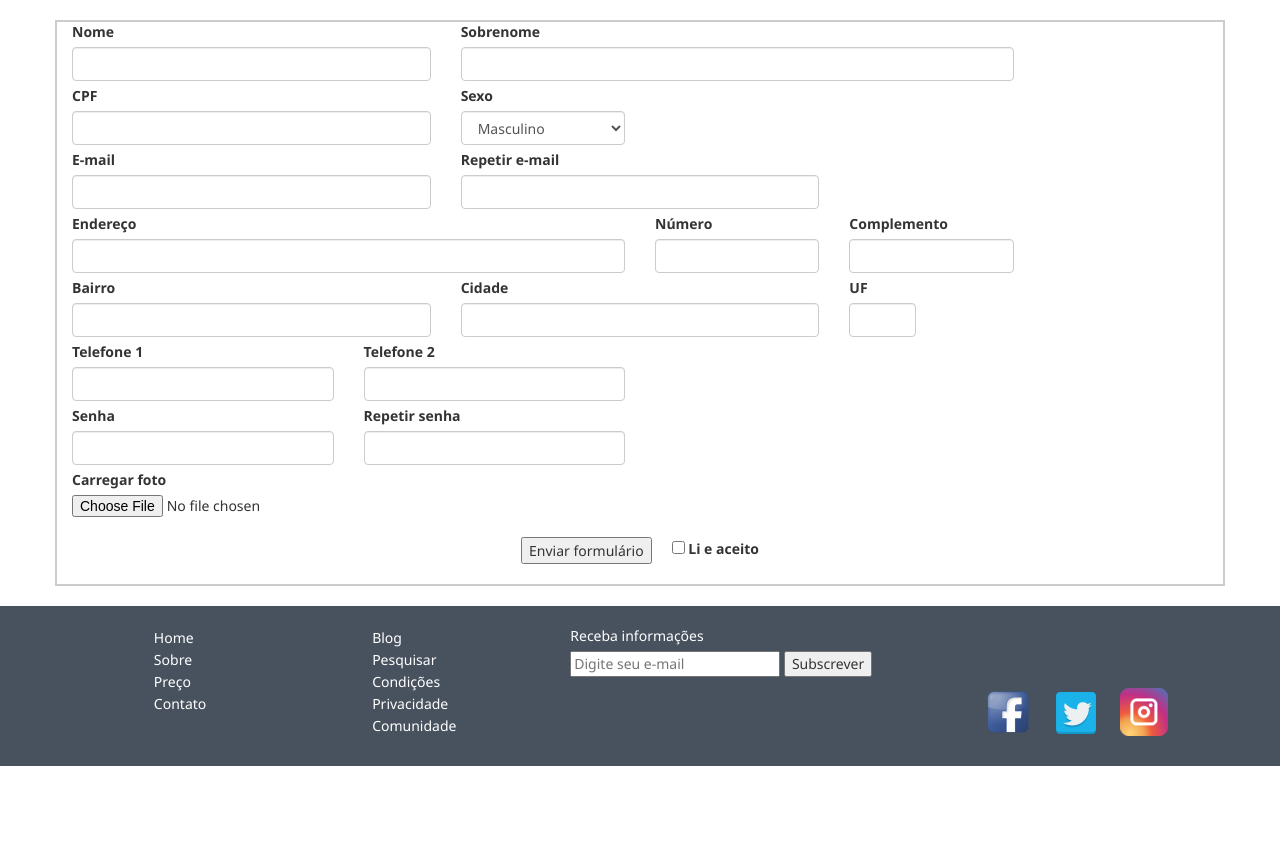
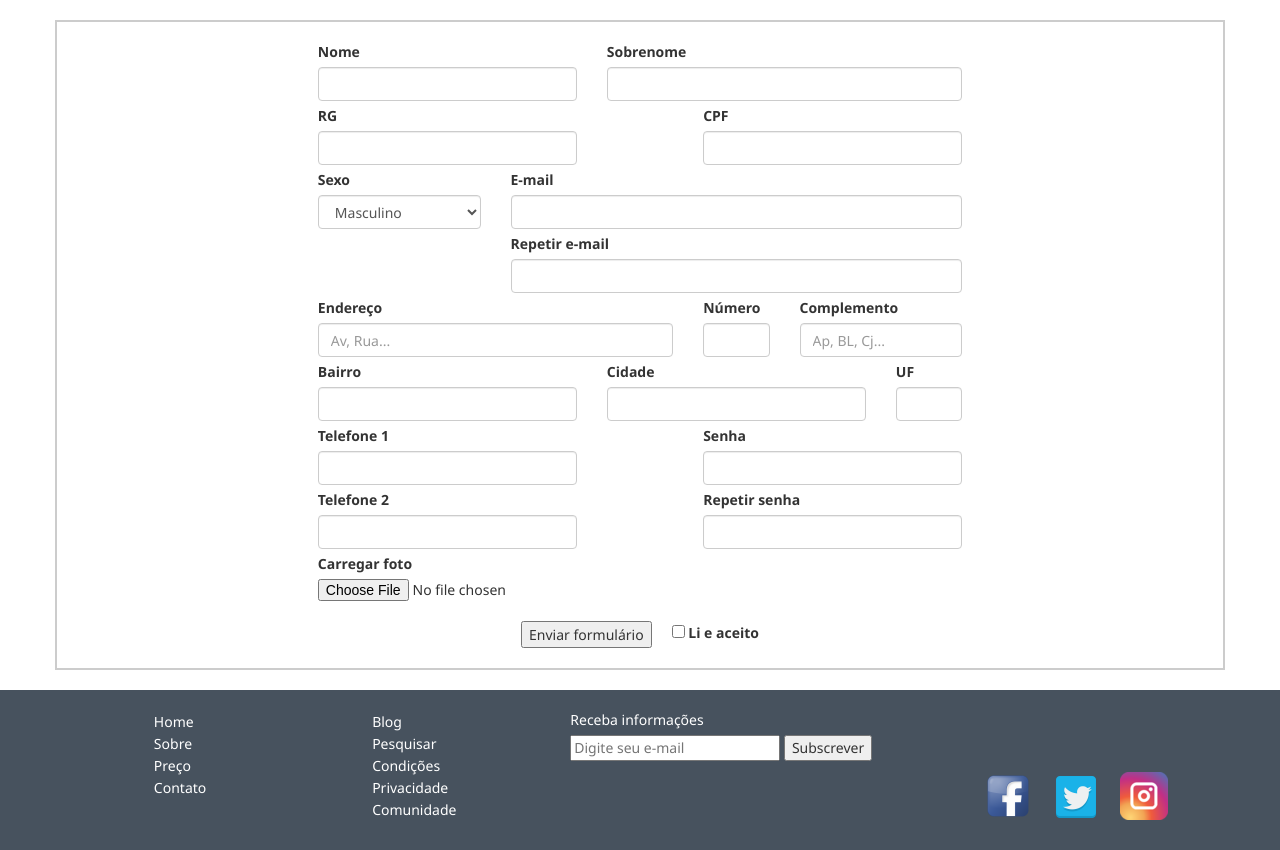
Before and after one commit to Aleyucra74/PigTime, a PHP site: page /cadastro.html in a window 1280 px wide. Shown: the part 100-950 px from the top of the page. Before the commit the page ends 866 px from the top, so only its background shows below. Run offline with PHP 8.4, Linux system fonts and the light colour scheme.

Commit message:
PigTime-0.7 Tela Cadastro - alinhamento de rows-cols

```diff
--- a/cadastro.html
+++ b/cadastro.html
@@ -32,64 +32,77 @@
         <form action="#" name="formCadastro" id="formCadastro">
 
             <div class="container">
-                <div class="row">
-                    <div class="col-sm-4">
+                <div class="formCadastro row">
+                    <div class="col-sm-3">
                         <label for="nome">Nome</label>
                         <input type="text" name="nome" id="nome" class="form-control">
                     </div>
-                    <div class="col-sm-6">
+                    <div class="col-sm-4">
                         <label for="sobrenome">Sobrenome</label>
                         <input type="text" name="sobrenome" id="sobrenome" class="form-control">
                     </div>
                 </div>
 
-                <div class="row">
-                    <div class="col-sm-4">
+                <div class="formCadastro row">
+                    <div class="col-sm-3">
+                        <label for="RG">RG</label>
+                        <input type="number" name="rg" id="rg" class="form-control">
+                    </div>
+                    <div class="col-sm-1">
+                    </div>
+                    <div class="col-sm-3">
                         <label for="CPF">CPF</label>
                         <input type="number" name="cpf" id="cpf" class="form-control">
                     </div>
+                </div>
+
+                <div class="formCadastro row">
+
                     <div class="col-sm-2">
                         <label for="sexo">Sexo</label>
                         <select name="sexo" id="sexo" class="form-control">
                             <option value="masculino">Masculino</option>
                             <option value="feminino">Feminino</option>
                             <option value="outro">Outro</option>
-                            </select>
+                        </select>
+                    </div>
+                    <div class="col-sm-5">
+                        <label for="email">E-mail</label>
+                        <input type="email" name="email" id="email" class="form-control">
                     </div>
                 </div>
 
-                <div class="row">
-                    <div class="col-sm-4">
-                        <label for="email">E-mail</label>
-                        <input type="email" name="email" id="email" class="form-control">
+                <div class="formCadastro row">
+
+                    <div class="col-sm-2">
                     </div>
-                    <div class="col-sm-4">
+                    <div class="col-sm-5">
                         <label for="email">Repetir e-mail</label>
                         <input type="email" name="email" id="email" class="form-control">
                     </div>
                 </div>
 
-                <div class="row">
-                    <div class="col-sm-6">
+                <div class="formCadastro row">
+                    <div class="col-sm-4">
                         <label for="endereco">Endereço</label>
-                        <input type="text" name="endereco" id="endereco" class="form-control">
+                        <input type="text" name="endereco" id="endereco" placeholder="Av, Rua..." class="form-control">
                     </div>
-                    <div class="col-sm-2">
+                    <div class="col-sm-1">
                         <label for="numero">Número</label>
                         <input type="number" name="numero" id="numero" class="form-control">
                     </div>
                     <div class="col-sm-2">
                         <label for="complemento">Complemento</label>
-                        <input type="number" name="complemento" id="complemento" class="form-control">
+                        <input type="number" name="complemento" id="complemento" placeholder="Ap, BL, Cj..." class="form-control">
                     </div>
                 </div>
 
-                <div class="row">
-                    <div class="col-sm-4">
+                <div class="formCadastro row">
+                    <div class="col-sm-3">
                         <label for="bairro">Bairro</label>
                         <input type="text" name="bairro" id="bairro" class="form-control">
                     </div>
-                    <div class="col-sm-4">
+                    <div class="col-sm-3">
                         <label for="cidade">Cidade</label>
                         <input type="text" name="cidade" id="cidade" class="form-control">
                     </div>
@@ -99,21 +112,25 @@
                     </div>
                 </div>
 
-                <div class="row">
+                <div class="formCadastro row">
                     <div class="col-sm-3">
                         <label for="telefone">Telefone 1</label>
                         <input type="tel" name="telCadastro1" id="telCadastro1" class="form-control">
                     </div>
+                    <div class="col-sm-1">
+                    </div>
+                    <div class="col-sm-3">
+                        <label for="senha">Senha</label>
+                        <input type="password" name="senha" id="senha" class="form-control">
+                    </div>
+                </div>
+
+                <div class="formCadastro row">
                     <div class="col-sm-3">
                         <label for="telefone">Telefone 2</label>
                         <input type="tel" name="telCadastro2" id="telCadastro2" class="form-control">
                     </div>
-                </div>
-
-                <div class="row">
-                    <div class="col-sm-3">
-                        <label for="senha">Senha</label>
-                        <input type="password" name="senha" id="senha" class="form-control">
+                    <div class="col-sm-1">
                     </div>
                     <div class="col-sm-3">
                         <label for="senha">Repetir senha</label>
@@ -121,12 +138,14 @@
                     </div>
                 </div>
 
-                <div class="row">
+                <div class="formCadastro row">
                     <div class="col-sm-2">
                         <form action="upload.php" method="post" enctype="multipart/form-data">
                             <label for="fileToUpload">Carregar foto</label>
                             <input type="file" name="fileToUpload" id="fileToUpload" class="form-control-file">
                         </form>
+                    </div>
+                    <div class="col-sm-5">
                     </div>
                 </div>
 
--- a/css/cadastro.css
+++ b/css/cadastro.css
@@ -54,6 +54,12 @@ main {
 .container {
     margin: 20px auto 20px auto;
     border: 2px solid #ccc;
+    padding: 20px;
+}
+
+.formCadastro {
+    display: flex;
+    justify-content: center;
 }
 
 .row {
@@ -62,7 +68,7 @@ main {
 
 #btnEnviarForm {
     display: flex;
-    margin: 20px;
+    margin-top: 20px;
     justify-content: center;
 }
 
```
